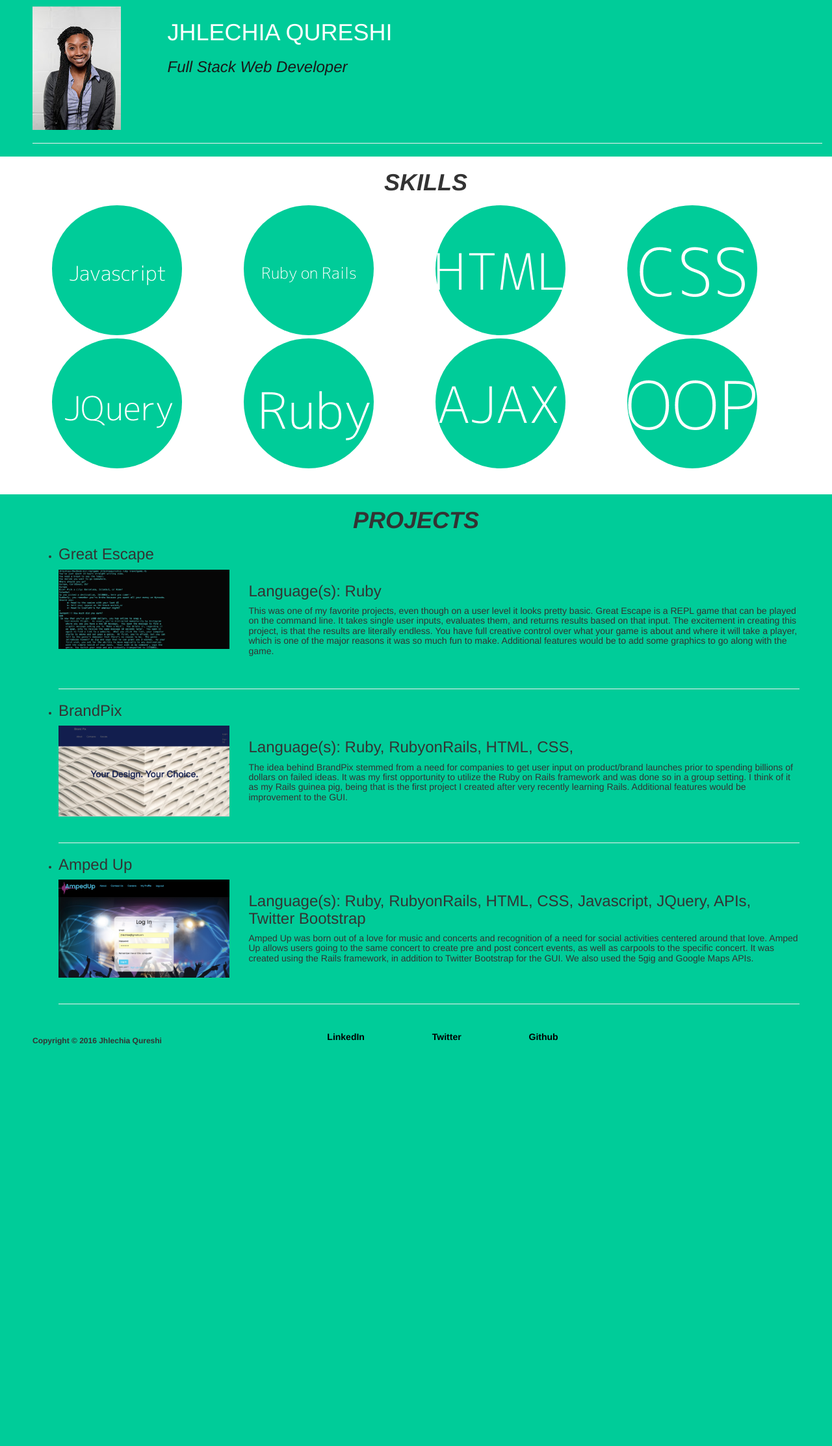
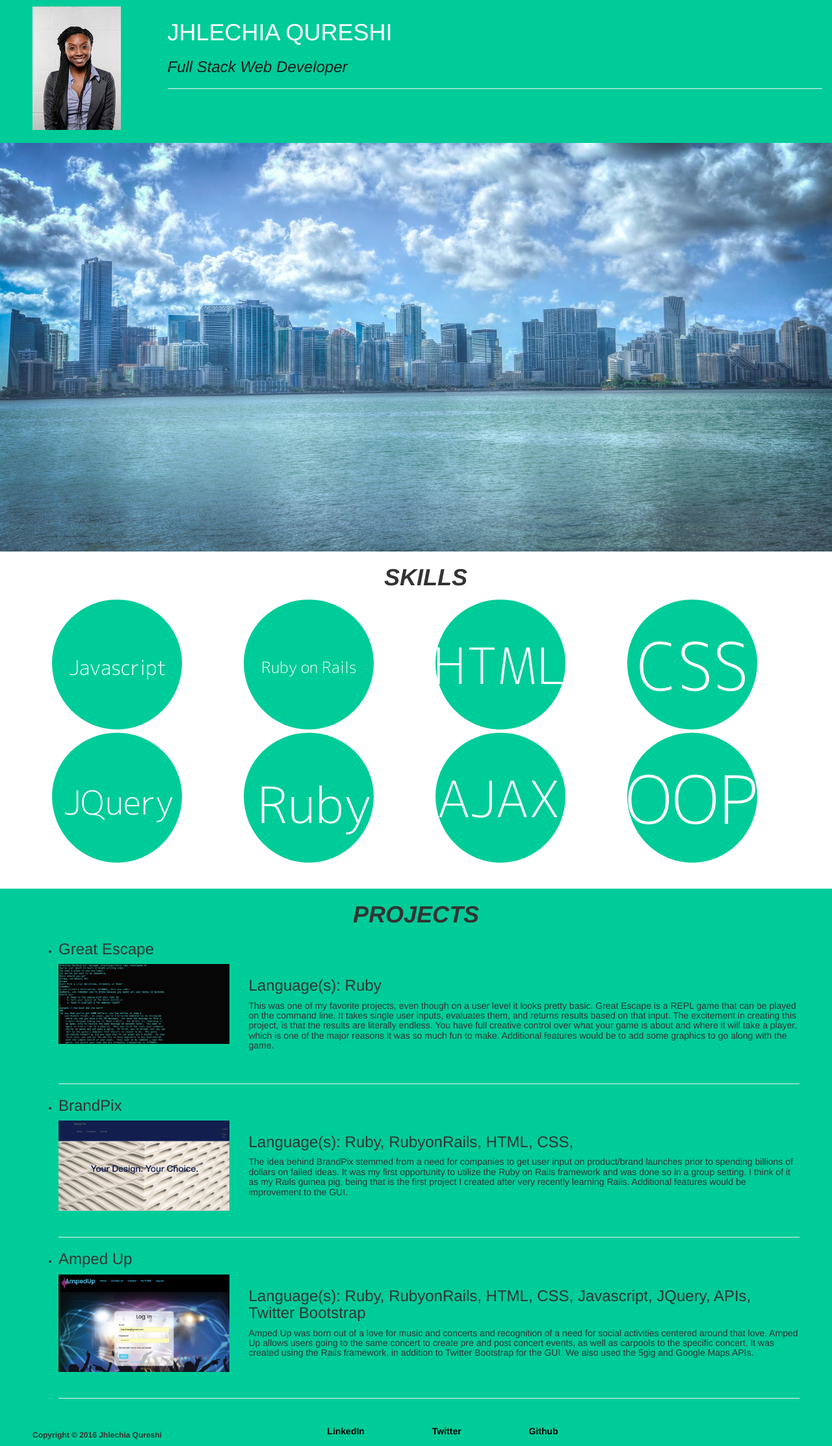
Before and after one commit to jhlechia/portfolio_site, a PHP site: page / in a window 1280 px wide. Shown: the whole page at 65% size. Before the commit the page ends 1609 px from the top, so only its background shows below. Run offline with PHP 8.4, Linux system fonts and the light colour scheme.

Commit message:
Added dud pic

```diff
--- a/css/styles.css
+++ b/css/styles.css
@@ -45,3 +45,7 @@
   padding-left: 50px;
   padding-right: 50px;
 }
+
+.picture-section {
+  background-size:100% auto;
+}
--- a/index.html
+++ b/index.html
@@ -15,10 +15,16 @@
       </div>
       <div class="col-md-10">
         <h1 class="text-uppercase name">Jhlechia Qureshi</h1>
-        <h3 class="designation"><em>Full Stack Web Developer</em></h3>
+        <h3 class="designation"><em>Full Stack Web Developer</em></h3><hr>
       </div>
-    </div><hr>
+    </div><br>
   </div> <!--division for header section -->
+
+  <div class="container-fluid picture-section">
+  <div class="row">
+  <img src="./img/miami.png" alt="My Image" class="img-responsive">
+  </div>
+  </div><!--division for picture section -->
 
   <div class="container-fluid skills-section">
     <h1 class="text-uppercase text-center"><em><strong>Skills</strong></em></h1>
```
Also changed, not shown: img/miami.png (added).
